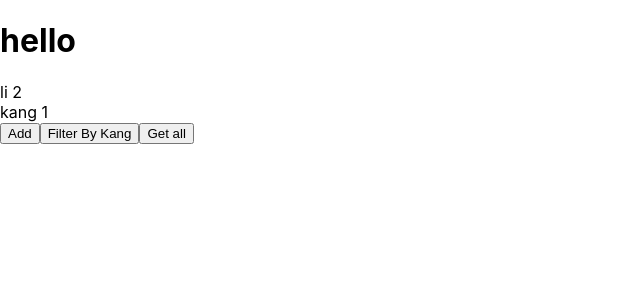
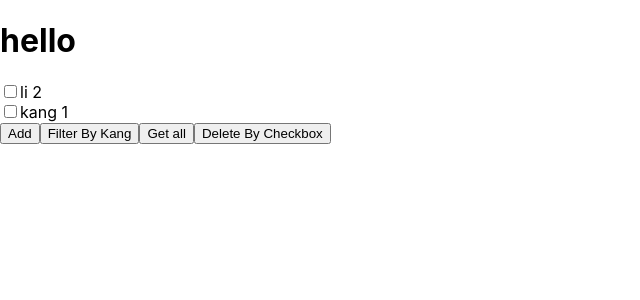
Before and after one commit to wangx6/kang-app, a React (Create React App) app: page / in a window 1280 px wide. Shown: the top 300 px of the page, without its empty margins (0-640 px from the left). Built offline with nearby package versions, Linux system fonts and the light colour scheme.

Commit message:
delete button

```diff
--- a/src/App.js
+++ b/src/App.js
@@ -9,18 +9,21 @@ function App() {
     {id: 2, name: "li"}
   ]);
 
+  // sort in the init
   useEffect(() => {
     setProducts(sort(ps))
   }, [])
 
+  // change active list
   useEffect(() => {
     console.log("change")
     setActiveProducts(ps)
     console.log(activePs)
   },[ps])
 
+  // sort by default when adding new element
   const onProductAdd = () => {
-    setProducts(sort([...ps, {id: Math.random() * 100, name: Math.random().toString(36).substring(7)}]))
+    setProducts(sort([...ps, {id: getRandomInt(1000), name: Math.random().toString(36).substring(7)}]))
   };
 
   const onProductFilter = () => {
@@ -31,20 +34,43 @@ function App() {
 
   const onProductAll = () => { setActiveProducts(ps) }
 
+  const onProductsDelete = () => {
+    const boxes = document.getElementsByClassName('chk')
+
+    let checkedId = []
+    for(var i = 0; i < boxes.length; i++){
+      const box = boxes[i];
+      if (box.checked) {
+        checkedId.push(parseInt(box.id))
+      }
+    }
+    setProducts(ps.filter( (p) => !checkedId.includes(p.id)))
+  }
+
   const sort = (array) => array.sort((a, b) =>
     b.id - a.id
   )
+
+  function getRandomInt(max) {
+    return Math.floor(Math.random() * Math.floor(max));
+  }
 
   return (
     <>
       <div className="App">
         <Header></Header>
         <div>
-          {activePs.map( (p) => <div key={p.id}>{p.name} {p.id}</div>)}
+          {activePs.map( (p) =>
+            <div key={p.id}>
+              <input type="checkbox" className='chk' id={p.id}></input>
+              <label className='product'>{p.name} {p.id}</label>
+            </div>
+          )}
         </div>
         <button onClick={onProductAdd}>Add</button>
         <button onClick={onProductFilter}>Filter By Kang</button>
         <button onClick={onProductAll}>Get all</button>
+        <button onClick={onProductsDelete}>Delete By Checkbox</button>
       </div>
     </>
   );
```
